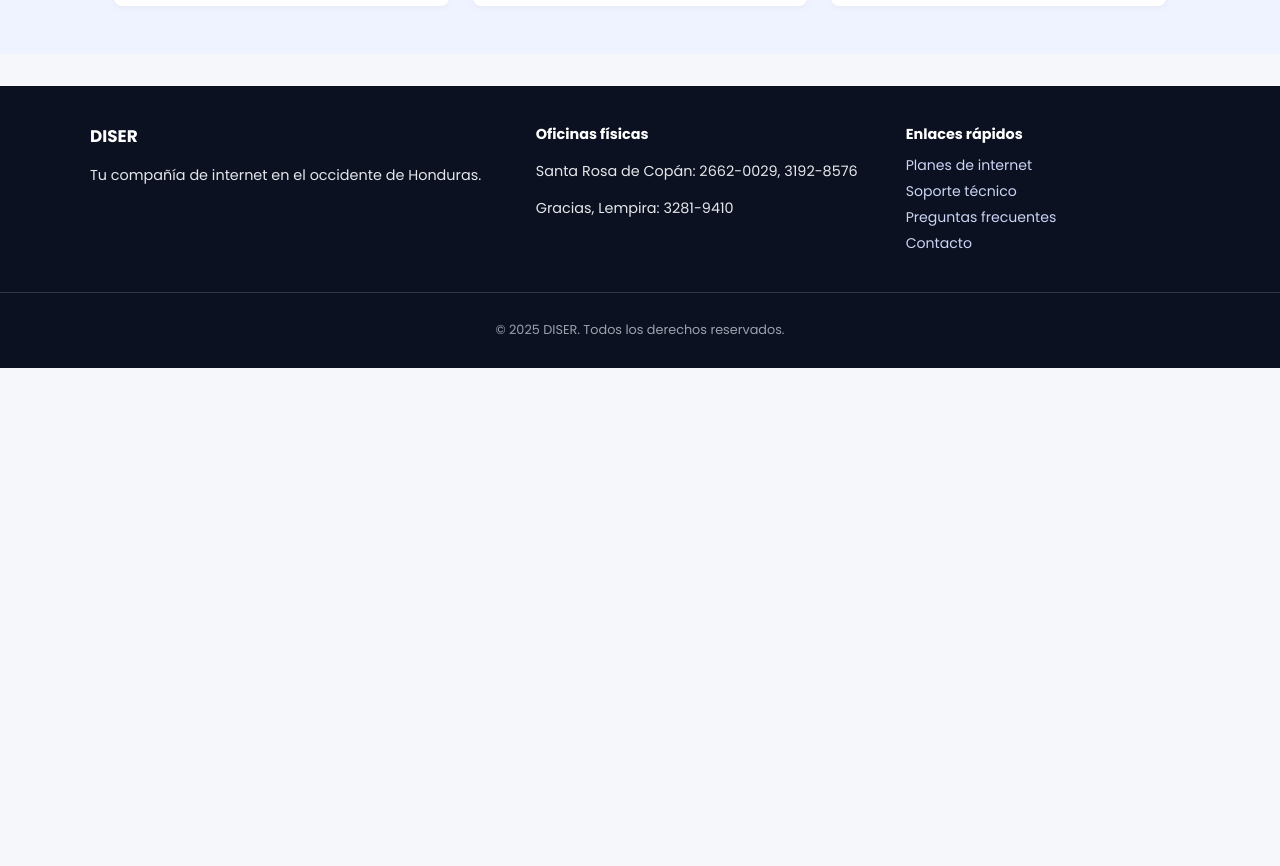
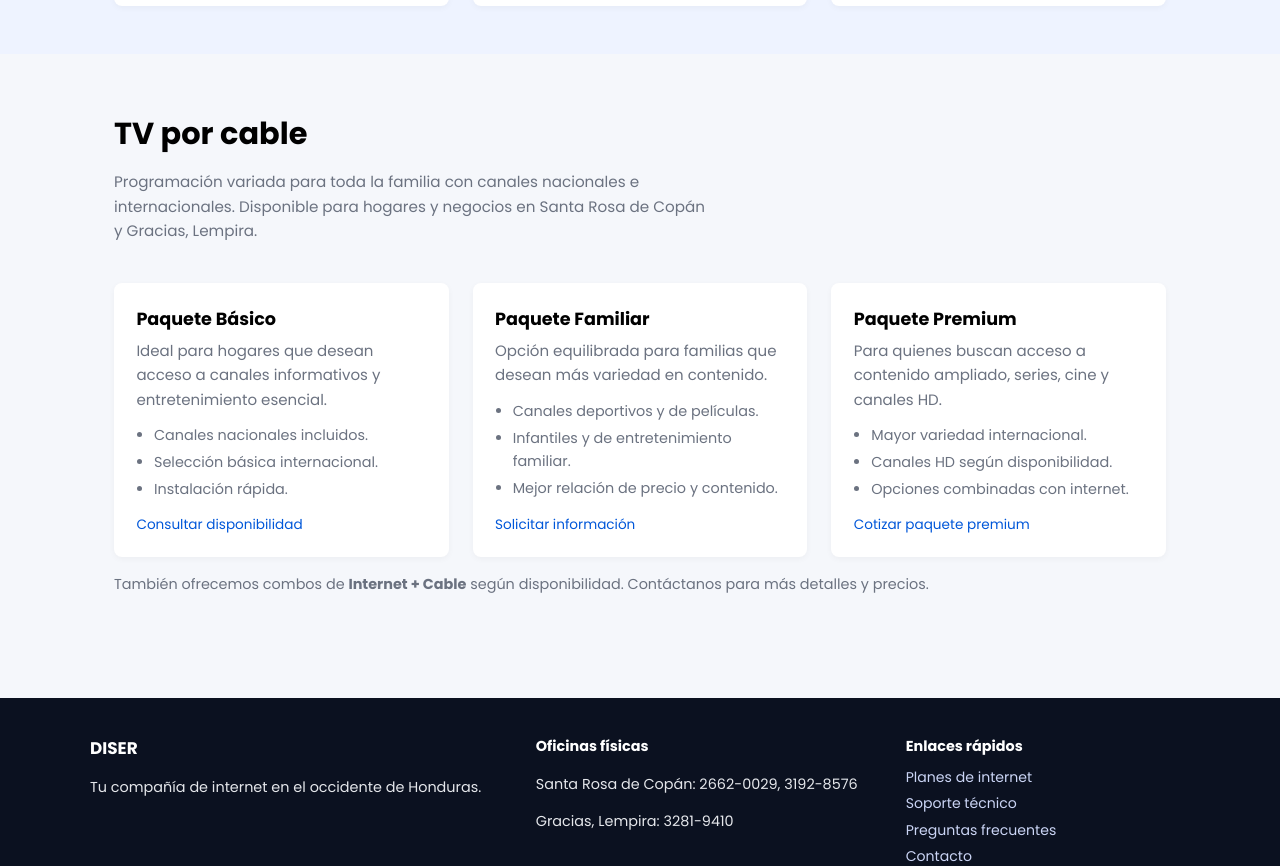
Before and after one commit to DeilerCarrillo/DISER, a plain HTML site: page programas.html in a window 1280 px wide. Shown: the part 1039-1905 px from the top of the page. Before the commit the page ends 1407 px from the top, so only its background shows below. Drawn offline with Linux system fonts and the light colour scheme.

Commit message:
Cambios seccion programas

```diff
--- a/programas.html
+++ b/programas.html
@@ -142,6 +142,73 @@
           </div>
         </div>
       </section>
+      <section class="section" id="tv">
+        <div class="container">
+          <header class="section-header">
+            <h2>TV por cable</h2>
+            <p>
+              Programación variada para toda la familia con canales nacionales e
+              internacionales. Disponible para hogares y negocios en Santa Rosa
+              de Copán y Gracias, Lempira.
+            </p>
+          </header>
+
+          <div class="cards-grid">
+            <article class="card">
+              <h3>Paquete Básico</h3>
+              <p>
+                Ideal para hogares que desean acceso a canales informativos y
+                entretenimiento esencial.
+              </p>
+              <ul class="card-list">
+                <li>Canales nacionales incluidos.</li>
+                <li>Selección básica internacional.</li>
+                <li>Instalación rápida.</li>
+              </ul>
+              <a href="contacto.html" class="card-link"
+                >Consultar disponibilidad</a
+              >
+            </article>
+
+            <article class="card">
+              <h3>Paquete Familiar</h3>
+              <p>
+                Opción equilibrada para familias que desean más variedad en
+                contenido.
+              </p>
+              <ul class="card-list">
+                <li>Canales deportivos y de películas.</li>
+                <li>Infantiles y de entretenimiento familiar.</li>
+                <li>Mejor relación de precio y contenido.</li>
+              </ul>
+              <a href="contacto.html" class="card-link"
+                >Solicitar información</a
+              >
+            </article>
+
+            <article class="card">
+              <h3>Paquete Premium</h3>
+              <p>
+                Para quienes buscan acceso a contenido ampliado, series, cine y
+                canales HD.
+              </p>
+              <ul class="card-list">
+                <li>Mayor variedad internacional.</li>
+                <li>Canales HD según disponibilidad.</li>
+                <li>Opciones combinadas con internet.</li>
+              </ul>
+              <a href="contacto.html" class="card-link"
+                >Cotizar paquete premium</a
+              >
+            </article>
+          </div>
+
+          <p style="margin-top: 1rem; font-size: 0.9rem; color: #6b7280">
+            También ofrecemos combos de <strong>Internet + Cable</strong> según
+            disponibilidad. Contáctanos para más detalles y precios.
+          </p>
+        </div>
+      </section>
     </main>
 
     <footer class="site-footer">
```
